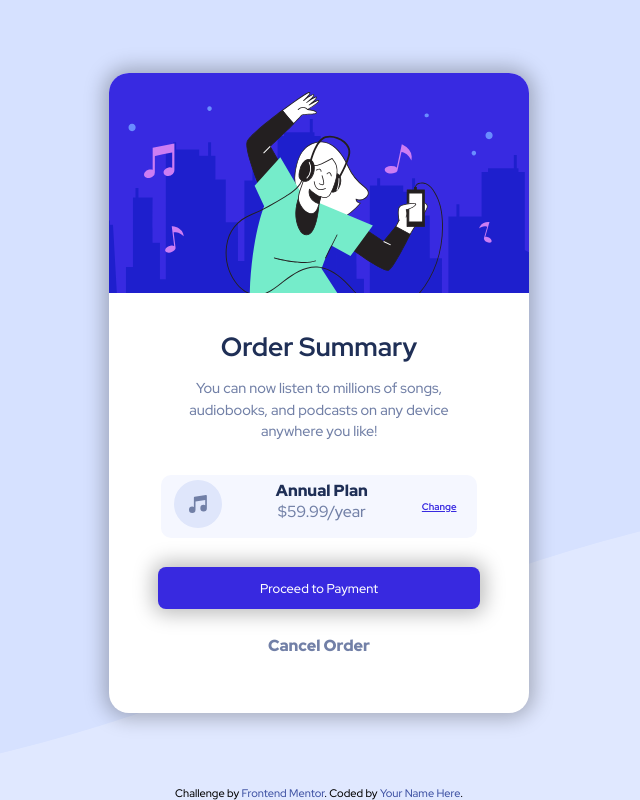
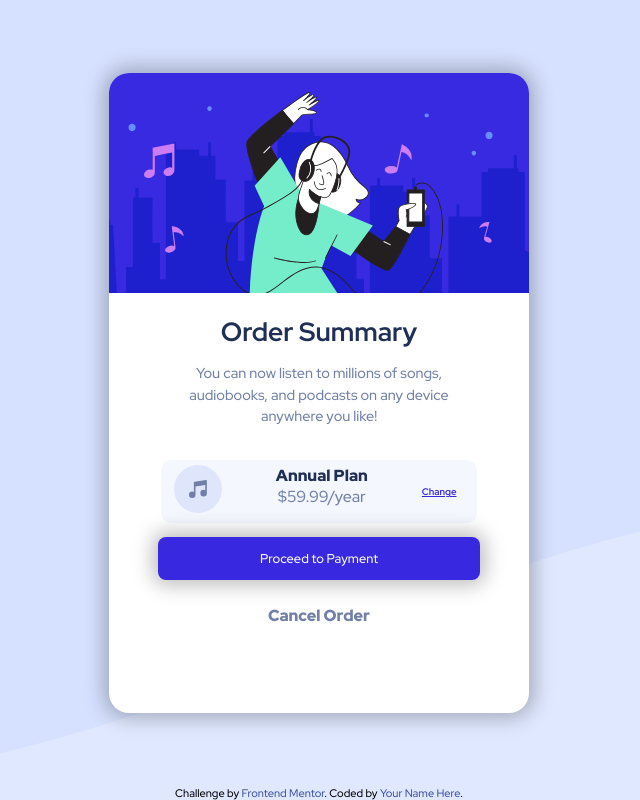
Before and after one commit to mbalra/Card-frontmentor, a plain HTML site: page index.html in a window 1280 px wide. Shown: the whole page, without its empty margins (321-961 px from the left). Drawn offline with Linux system fonts and the light colour scheme.

Commit message:
Update styles.css

```diff
--- a/css/styles.css
+++ b/css/styles.css
@@ -183,6 +183,10 @@ button:hover {
     .card-img {
         flex-basis: 220px
     }
+      .card-txt {
+        padding: 1.5em 0;
+        height: 180px;
+    }
 
     .title {
         font-size: 1.1rem;
```
